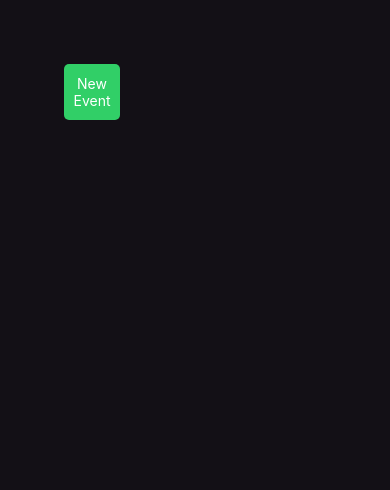
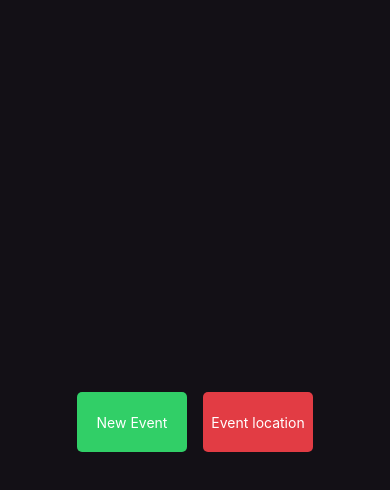
Before and after one commit to ottogugel/imhere, a React Native app: screen / in a window 390 px wide. Shown: the top 490 px of the page. Built offline with nearby package versions, Linux system fonts and the light colour scheme.

Commit message:
add new button in home

```diff
--- a/src/screens/Home/index.tsx
+++ b/src/screens/Home/index.tsx
@@ -1,7 +1,8 @@
 import {
   View,
   Text,
-  TouchableOpacity
+  TouchableOpacity,
+  Alert
 } from "react-native";
 import { useNavigation } from "@react-navigation/native";
 import { styles } from "./styles";
@@ -10,11 +11,18 @@ export function Home() {
 
   const { navigate } = useNavigation();
 
+  function handleWarn() {
+    return Alert.alert("Coming soon...", "Application under development!");
+  }
+
   return (
     <View style={styles.container}>
-        <TouchableOpacity style={styles.button} onPress={() => navigate("new")}>
-          <Text style={styles.text}>New Event</Text>
-        </TouchableOpacity>
+      <TouchableOpacity style={styles.button} onPress={() => navigate("new")}>
+        <Text style={styles.text}>New Event</Text>
+      </TouchableOpacity>
+      <TouchableOpacity style={styles.buttonC} onPress={handleWarn}>
+        <Text style={styles.textC}>Event location</Text>
+      </TouchableOpacity>
     </View>
   );
 }
--- a/src/screens/Home/styles.ts
+++ b/src/screens/Home/styles.ts
@@ -4,18 +4,31 @@ export const styles = StyleSheet.create({
   container: {
     flex: 1,
     backgroundColor: "#131016",
-    padding: 64,
+    alignItems: "center",
+    justifyContent: "center",
+    gap: 16,
+    flexDirection: 'row'
   },
   text: {
     color: "#FFF",
-    textAlign: "center",
+    textAlign: "center"
   },
   button: {
-    width: 56,
-    height: 56,
+    width: 110,
+    height: 60,
     borderRadius: 5,
     backgroundColor: "#31CF67",
-    alignItems: "center",
-    justifyContent: "center",
+    justifyContent: "center"
+  },
+  textC: {
+    color: "#FFF",
+    textAlign: "center"
+  },
+  buttonC: {
+    width: 110,
+    height: 60,
+    borderRadius: 5,
+    backgroundColor: "#E23C44",
+    justifyContent: "center"
   },
 });
--- a/src/screens/NewEvent/index.tsx
+++ b/src/screens/NewEvent/index.tsx
@@ -29,14 +29,14 @@ export function NewEvent() {
   function handleParticipantRemove(name: string) {
     Alert.alert("Delete", `Remove the participant ${name}?`, [
       {
-        text: "Sim",
+        text: "Yes",
         onPress: () =>
           setParticipants((prevState) =>
             prevState.filter((participant) => participant !== name)
           ),
       },
       {
-        text: "Não",
+        text: "No",
         style: "cancel",
       },
     ]);
```
Also changed, not shown: 1 other file (tests, documents, lock files or other folders).
